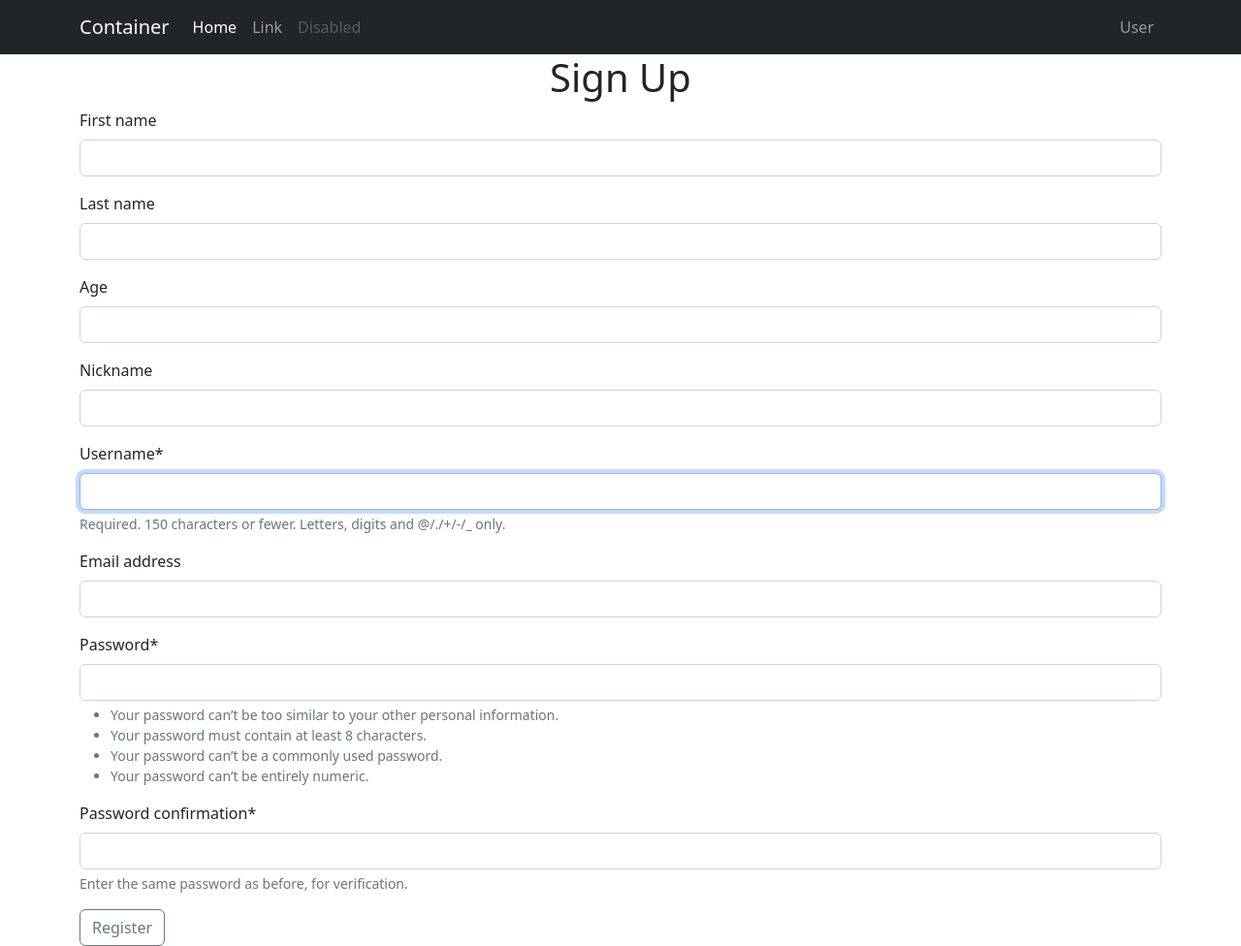
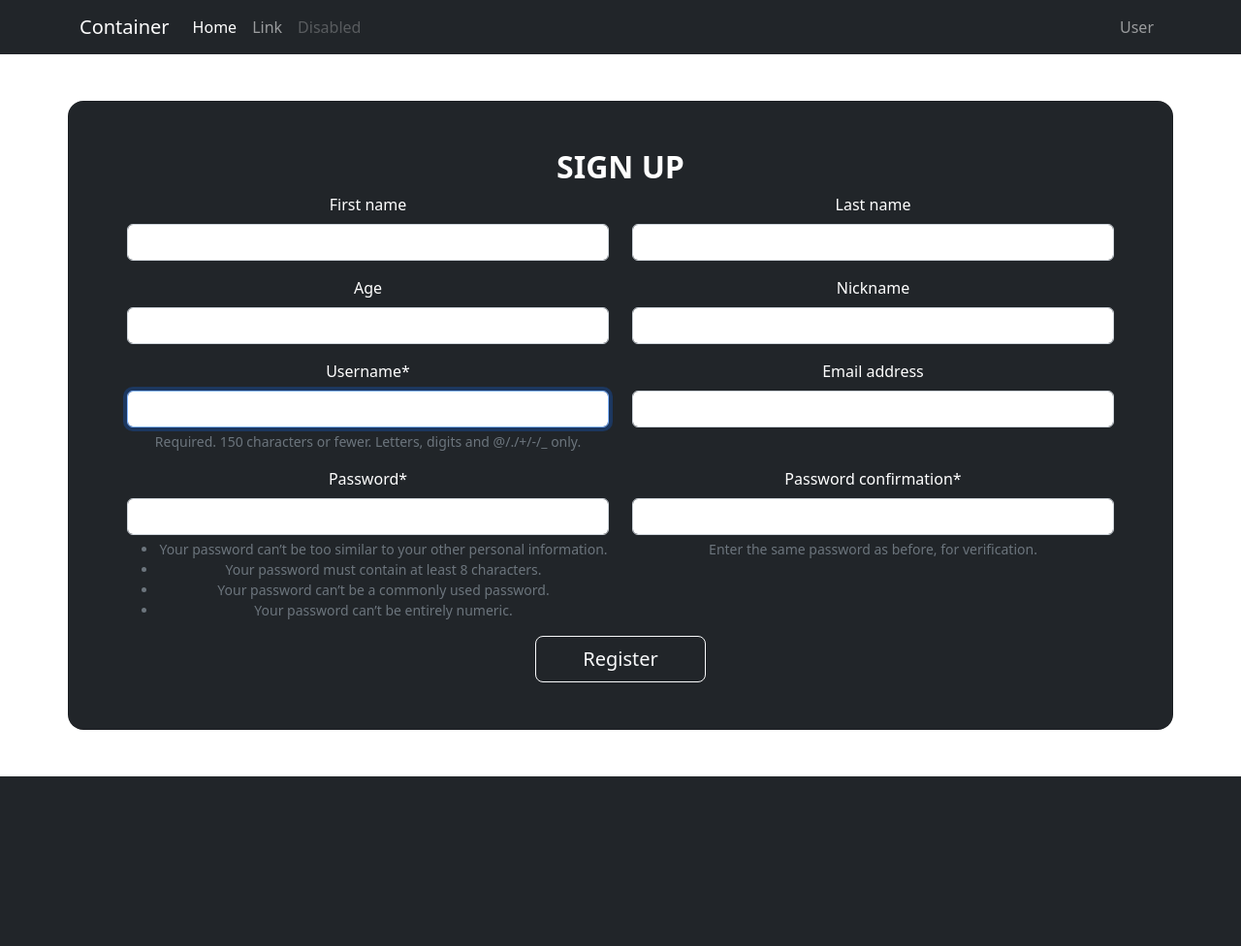
Before and after one commit to ishanshre/Password-Manager-Using-Django, a Django app: page /accounts/signup/ in a window 1280 px wide. Shown: the whole page at 97% size. After the commit the page ends 801 px from the top, so only its background shows below. Run offline with Django 4.2, Linux system fonts and the light colour scheme; some libraries are stand-ins or nearby versions.

Commit message:
design sign up page using bootstrap and crispy forms tag

```diff
--- a/accounts/models.py
+++ b/accounts/models.py
@@ -1,3 +1,4 @@
+from email.policy import default
 from django.db import models
 from django.contrib.auth.models import AbstractUser
 from django.urls import reverse
@@ -12,7 +13,7 @@ class CustomUser(AbstractUser):
 
 class UserProfile(models.Model):
     user = models.OneToOneField(get_user_model(), on_delete=models.CASCADE, related_name='profile')
-    avatar = models.ImageField(upload_to='profile_avatar', blank=True, null=True)
+    avatar = models.ImageField(upload_to='profile_avatar', blank=True, null=True, default='default.jpg')
     body = models.TextField()
     address = models.CharField(max_length=30)
 
--- a/accounts/templates/accounts/signup.html
+++ b/accounts/templates/accounts/signup.html
@@ -2,13 +2,51 @@
 {% load crispy_forms_tags %}
 {% block title %}Home{% endblock title %}
 {% block body %}
-<div class="container">
-    <h1 class="text-center">Sign Up</h1>
-    <form action="" method="post">
-        {% csrf_token %}
-        {{ form|crispy }}
-        <input type="submit" value="Register" class="btn btn-outline-secondary">
-    </form>
-
-</div>
+<section class="vh-80 gradient-custom">
+    <div class="container py-5 h-80">
+        <div class="row d-flex justify-content-center align-items-center h-100">
+            <div class="card bg-dark text-white" style="border-radius: 1rem;">
+                <div class="card-body p-5 text-center">
+                    <h2 class="fw-bold mb-2 text-uppercase">Sign Up</h2>
+                    <form action="" method="post">
+                        {% csrf_token %}
+                        <div class="row">
+                            <div class="col-6">
+                                {{ form.first_name|as_crispy_field }}
+                            </div>
+                            <div class="col-6">
+                                {{ form.last_name|as_crispy_field }}
+                            </div>
+                        </div>
+                        <div class="row">
+                            <div class="col-6">
+                                {{ form.age|as_crispy_field }}
+                            </div>
+                            <div class="col-6">
+                                {{ form.nickname|as_crispy_field }}
+                            </div>
+                        </div>
+                        <div class="row">
+                            <div class="col-6">
+                                {{ form.username|as_crispy_field }}
+                            </div>
+                            <div class="col-6">
+                                {{ form.email|as_crispy_field }}
+                            </div>
+                        </div>
+                        <div class="row">
+                            <div class="col-6">
+                                {{ form.password1|as_crispy_field }}
+                            </div>
+                            <div class="col-6">
+                                {{ form.password2|as_crispy_field }}
+                            </div>
+                        </div>
+                        <input type="submit" value="Register" class="btn btn-outline-light btn-lg px-5">
+                    </form>
+                </div>
+            </div>
+        </div>
+    </div>
+  </section>
 {% endblock body %}
```
Also changed, not shown: accounts/migrations/0004_alter_userprofile_avatar.py (added), media/default.jpg (added).
